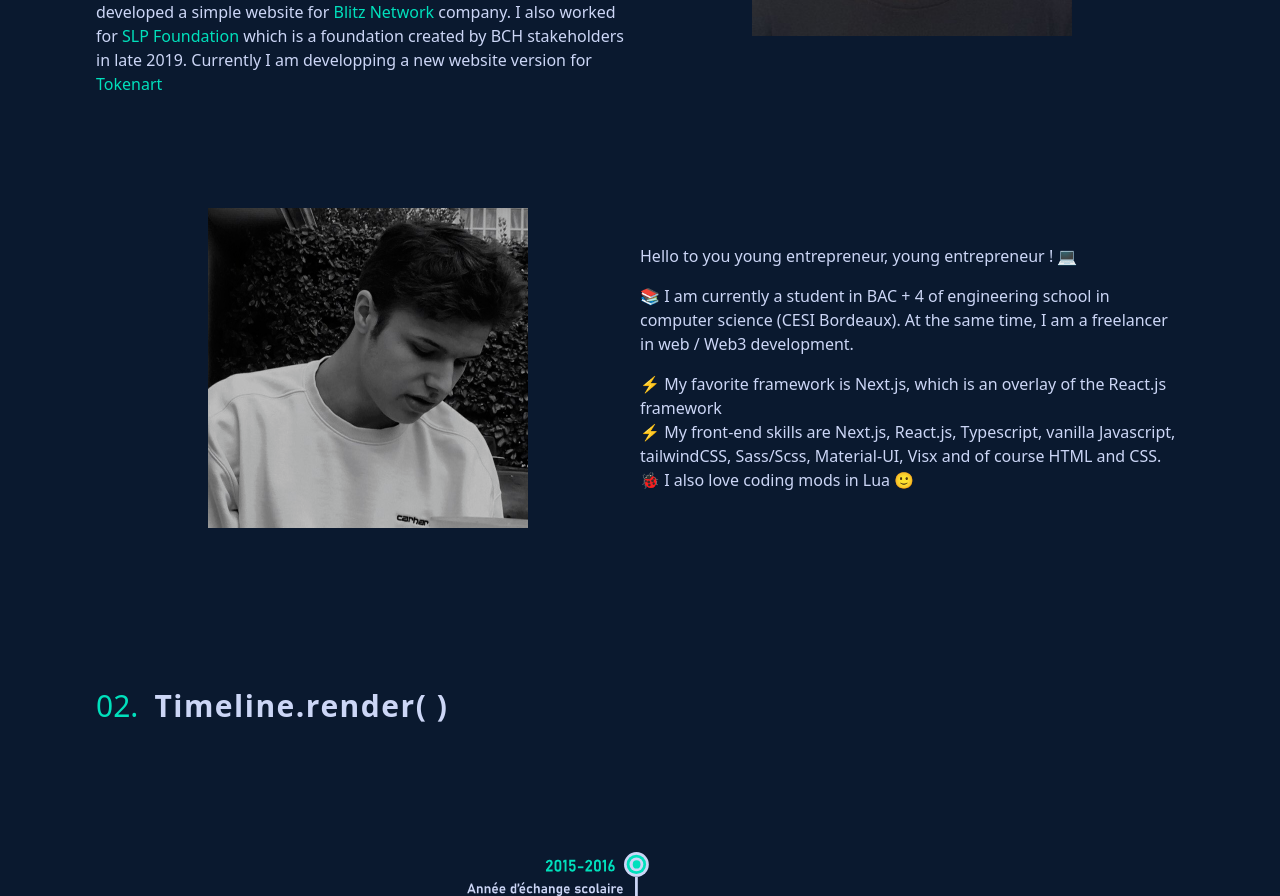
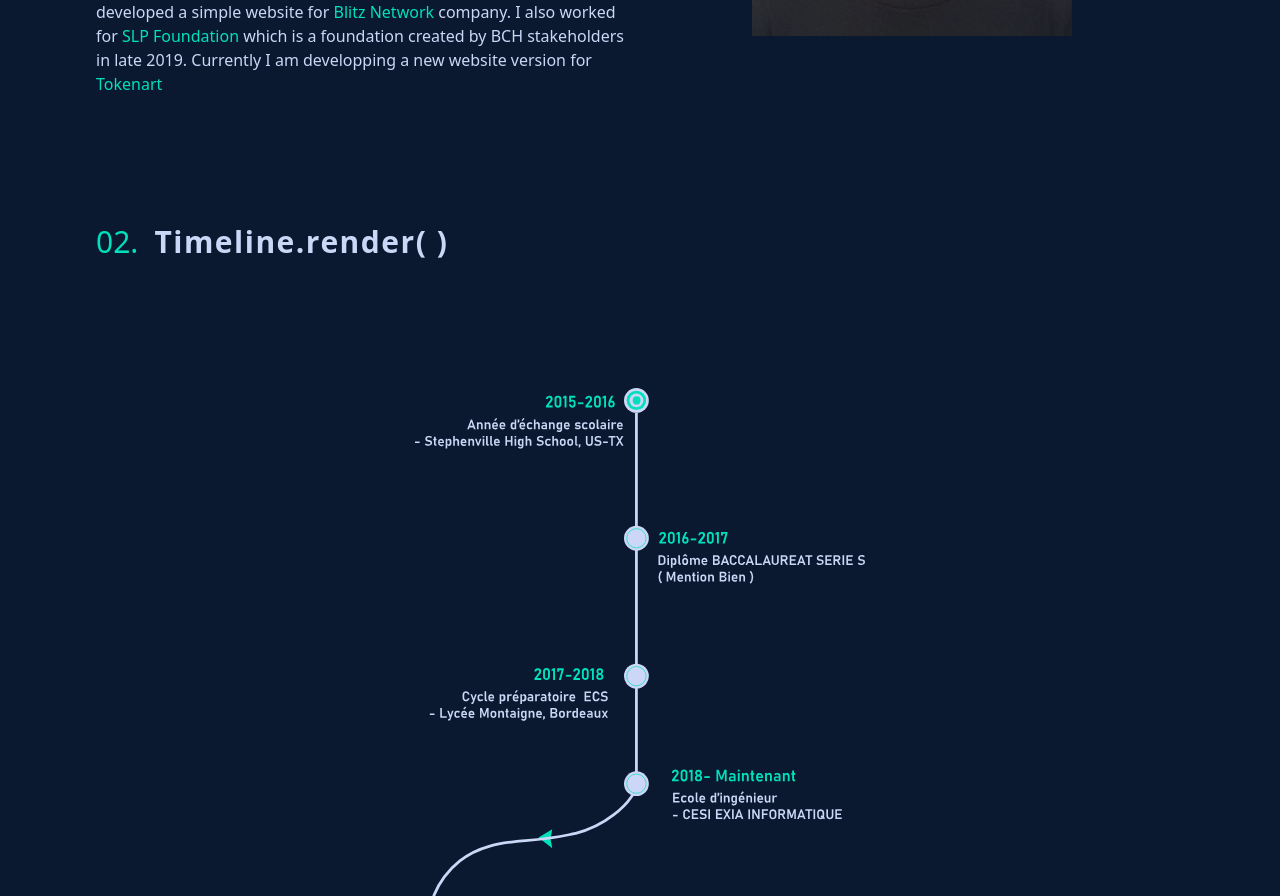
Before and after one commit to LeoDELPON/LeoDELPON.github.io, a Next.js app: page / in a window 1280 px wide. Shown: the part 1350-2246 px from the top of the page. Built offline with nearby package versions, Linux system fonts and the light colour scheme.

Commit message:
[feat]: Erase Remi

```diff
--- a/component/organism/about/index.tsx
+++ b/component/organism/about/index.tsx
@@ -82,30 +82,6 @@ const About = (): JSX.Element => {
           <img className="lg:w-80 lg:h-80" src="/leo-profil.jfif" />
         </div>
       </div>
-
-      <div className="grid items-center pt-20 lg:grid-cols-2">
-        <div className="flex items-center justify-center py-8">
-          <img className="lg:w-80 lg:h-80" src="/remi-rollais.png" />
-        </div>
-
-        <div className="">
-          <p className="font-medium text-white-grayish">
-            Hello to you young entrepreneur, young entrepreneur ! 💻
-          </p>
-          <p className="pt-4 font-medium text-white-grayish">
-            📚 I am currently a student in BAC + 4 of engineering school in
-            computer science (CESI Bordeaux). At the same time, I am a
-            freelancer in web / Web3 development.
-          </p>
-          <p className="pt-4 font-medium text-white-grayish">
-            ⚡ My favorite framework is Next.js, which is an overlay of the
-            React.js framework <br />⚡ My front-end skills are Next.js,
-            React.js, Typescript, vanilla Javascript, tailwindCSS, Sass/Scss,
-            Material-UI, Visx and of course HTML and CSS. <br />
-            🐞 I also love coding mods in Lua 🙂
-          </p>
-        </div>
-      </div>
     </section>
   );
 };
```
Also changed, not shown: 2 other files (tests, documents, lock files or other folders).
